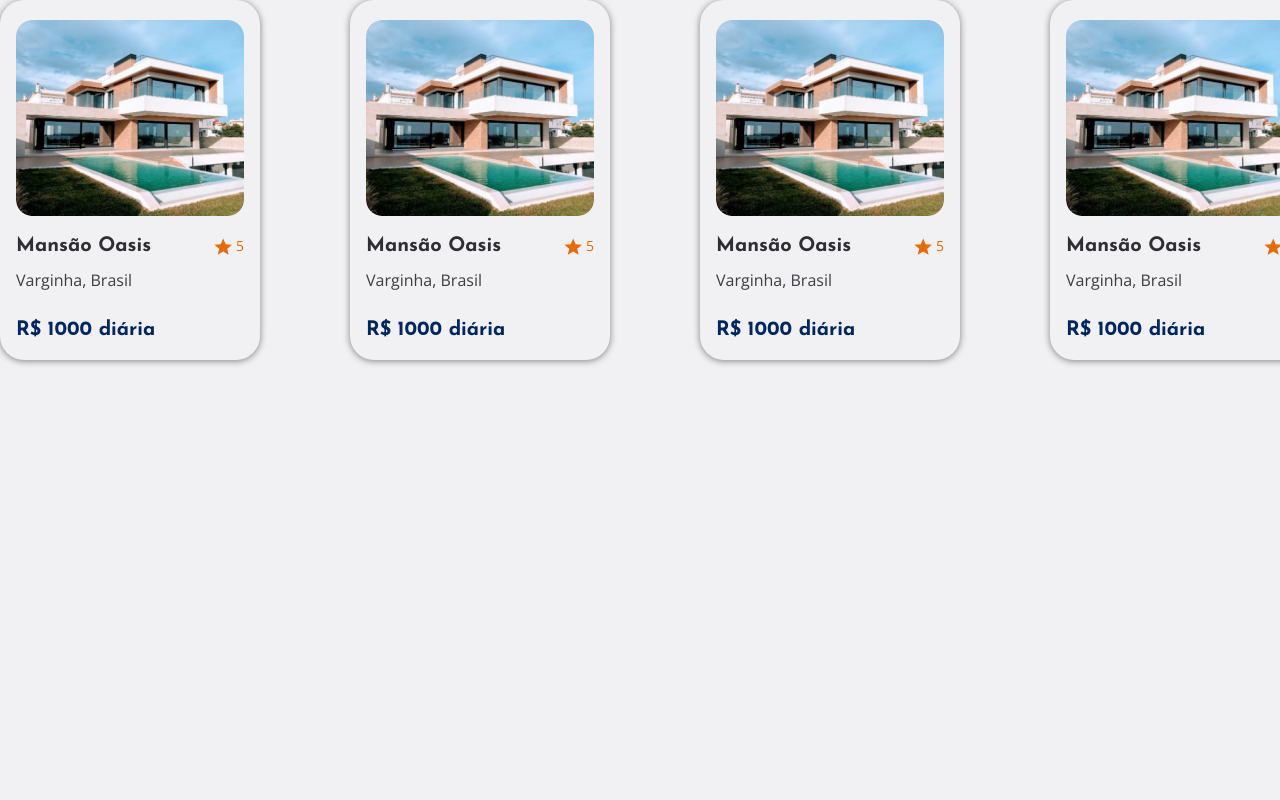
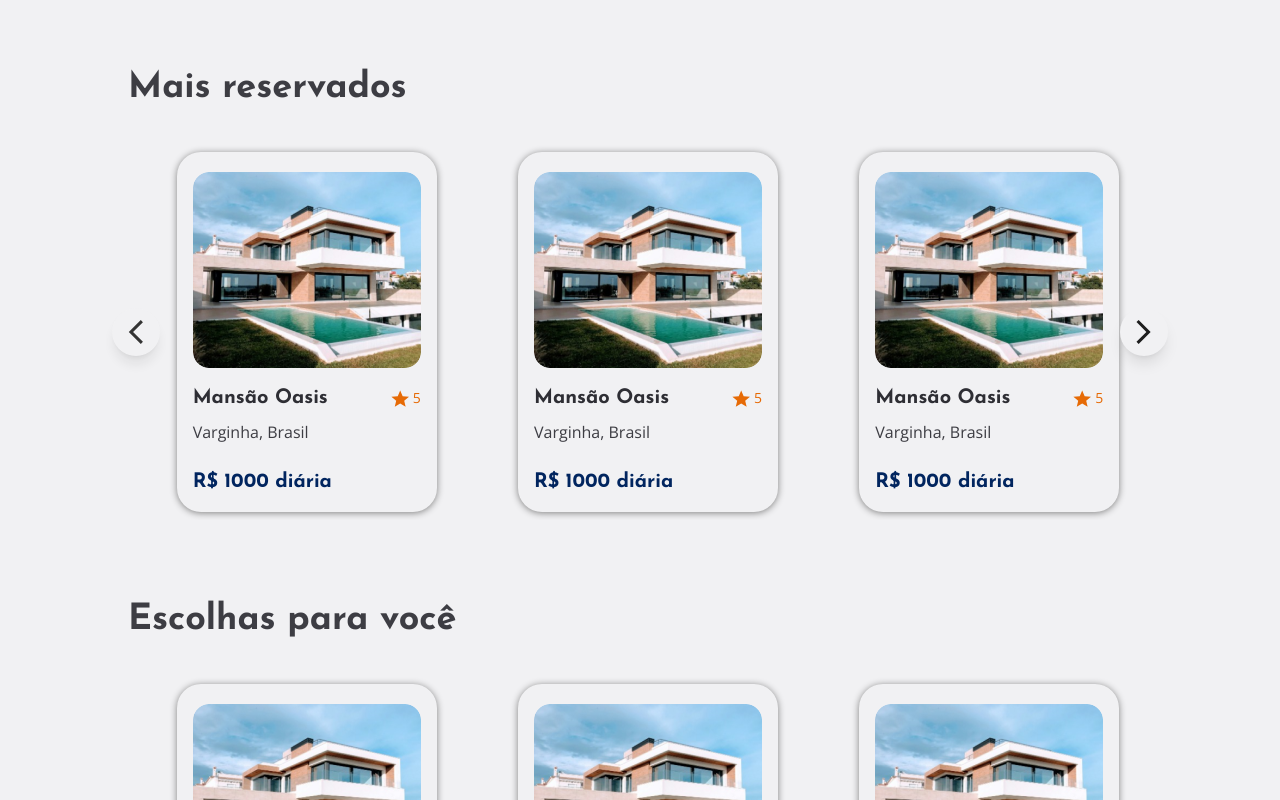
Before and after one commit to ADS2024-2-LocaEspaco/LocacaoEspacoFE, a Next.js app: page /homepage in a window 1280 px wide. Shown: the top 800 px of the page. Built offline with nearby package versions, Linux system fonts and the light colour scheme.

Commit message:
feat: create sliderCarousel component

```diff
--- a/src/pages/homepage/components/cardAd.tsx
+++ b/src/pages/homepage/components/cardAd.tsx
@@ -3,6 +3,7 @@ import Image, { StaticImageData } from "next/image";
 import StarIcon from '../../../../public/icons/star_icon.svg'
 
 export interface CardAdProps {
+    id: number
     image: StaticImageData
     title: string
     rating: number
@@ -11,9 +12,14 @@ export interface CardAdProps {
     value: number
 }
 
-export default function CardAd({ image, title, rating, city, country, value }: CardAdProps) {
+export default function CardAd({ id, image, title, rating, city, country, value }: CardAdProps) {
+
+    const handleShowAdPage = () => {
+        console.log(id)
+    }
+
     return (
-        <div className="flex flex-col w-[260px] px-4 pt-5 pb-4 rounded-3xl hover:opacity-90 cursor-pointer bg-white shadow-[0px_1px_7.6px_0px_rgba(128,128,128,1)]">
+        <div onClick={handleShowAdPage} className="flex flex-col max-w-[260px] max-sm:m-auto px-4 pt-5 pb-4 rounded-3xl hover:opacity-90 cursor-pointer bg-white shadow-[0px_1px_7.6px_0px_rgba(128,128,128,1)]">
             <Image
                 src={image}
                 alt="Imagem do anúncio"
--- /dev/null
+++ b/src/pages/homepage/components/sliderCarousel.tsx
@@ -0,0 +1,59 @@
+import Image from 'next/image';
+
+import { Swiper, SwiperSlide } from 'swiper/react';
+import { Navigation } from "swiper/modules";
+import 'swiper/css';
+import 'swiper/css/navigation'
+
+import CardAd, { CardAdProps } from './cardAd';
+
+import ArrowBackIcon from '../../../../public/icons/arrow_back_icon.svg'
+import ArrowForwardIcon from '../../../../public/icons/arrow_forward_icon.svg'
+
+interface SliderCarouselProps {
+    totalCardsToAppearInScreen: number
+    dataSectionMostReserved: CardAdProps[]
+}
+
+export default function SliderCarousel({ totalCardsToAppearInScreen, dataSectionMostReserved }: SliderCarouselProps) {
+    return (
+        <div className="relative">
+            <Swiper
+                modules={[Navigation]}
+                navigation={{
+                    prevEl: '.arrow-back-icon',
+                    nextEl: '.arrow-next-icon'
+                }}
+                // spaceBetween={44}
+                slidesPerView={totalCardsToAppearInScreen}
+                onSlideChange={() => console.log('slide change')}
+                onSwiper={(swiper) => console.log(swiper)}
+            >
+
+                {
+                    dataSectionMostReserved.map((ad, index) => (
+                        <SwiperSlide key={index}>
+                            <CardAd
+                                id={ad.id}
+                                title={ad.title}
+                                city={ad.city}
+                                country={ad.country}
+                                image={ad.image}
+                                rating={ad.rating}
+                                value={ad.value}
+                            />
+                        </SwiperSlide>
+                    ))
+                }
+            </Swiper>
+
+            <button className="arrow-back-icon disabled:opacity-90 z-10 absolute left-[-16px] top-1/2 transform -translate-y-1/2 bg-white p-3 rounded-full shadow-lg">
+                <Image src={ArrowBackIcon} alt="Icone de voltar" />
+            </button>
+
+            <button className="arrow-next-icon disabled:opacity-90 z-10 absolute right-[-16px] top-1/2 transform -translate-y-1/2 bg-white p-3 rounded-full shadow-lg">
+                <Image src={ArrowForwardIcon} alt="Icone de próximo" />
+            </button>
+        </div>
+    )
+}
--- a/src/pages/homepage/index.tsx
+++ b/src/pages/homepage/index.tsx
@@ -1,16 +1,8 @@
 import { useEffect, useState } from "react";
-import Image from "next/image";
-
-import { Swiper, SwiperSlide } from 'swiper/react';
-import { Navigation } from "swiper/modules";
-import 'swiper/css';
-import 'swiper/css/navigation'
 
 import AdImage from '../../assets/card.png'
-import CardAd, { CardAdProps } from "./components/cardAd";
-
-import ArrowBackIcon from '../../../public/icons/arrow_back_icon.svg'
-import ArrowForwardIcon from '../../../public/icons/arrow_forward_icon.svg'
+import { CardAdProps } from "./components/cardAd";
+import SliderCarousel from "./components/sliderCarousel";
 
 export default function Homepage() {
     const [dataSectionMostReserved, setDataSectionMostReserved] = useState<CardAdProps[]>([])
@@ -19,6 +11,7 @@ export default function Homepage() {
     useEffect(() => {
         setDataSectionMostReserved([
             {
+                id: 1,
                 title: 'Mansão Oasis',
                 city: 'Varginha',
                 country: 'Brasil',
@@ -27,6 +20,7 @@ export default function Homepage() {
                 value: 1000
             },
             {
+                id: 2,
                 title: 'Mansão Oasis',
                 city: 'Varginha',
                 country: 'Brasil',
@@ -35,6 +29,7 @@ export default function Homepage() {
                 value: 1000
             },
             {
+                id: 1,
                 title: 'Mansão Oasis',
                 city: 'Varginha',
                 country: 'Brasil',
@@ -43,6 +38,25 @@ export default function Homepage() {
                 value: 1000
             },
             {
+                id: 1,
+                title: 'Mansão Oasis',
+                city: 'Varginha',
+                country: 'Brasil',
+                image: AdImage,
+                rating: 5,
+                value: 1000
+            },
+            {
+                id: 1,
+                title: 'Mansão Oasis',
+                city: 'Varginha',
+                country: 'Brasil',
+                image: AdImage,
+                rating: 5,
+                value: 1000
+            },
+            {
+                id: 1,
                 title: 'Mansão Oasis',
                 city: 'Varginha',
                 country: 'Brasil',
@@ -55,11 +69,11 @@ export default function Homepage() {
 
     useEffect(() => {
         const calculateVisibleCards = () => {
-            const cardWidth = 292
-            const screenWidth = window.innerWidth
+            const cardWidth = 300
+            const screenWidth = window.innerWidth - 256
             const cards = Math.floor(screenWidth / cardWidth)
             setTotalCardsToAppearInScreen(cards)
-        };
+        }
 
         calculateVisibleCards()
 
@@ -69,42 +83,18 @@ export default function Homepage() {
     }, [])
 
     return (
-        <main className="min-h-screen">
-            <Swiper
-                modules={[Navigation]}
-                navigation={{
-                    prevEl: '.arrow-back-icon',
-                    nextEl: '.arrow-next-icon'
-                }}
-                spaceBetween={120}
-                slidesPerView={totalCardsToAppearInScreen}
-                onSlideChange={() => console.log('slide change')}
-                onSwiper={(swiper) => console.log(swiper)}
-                className="w-full h-96 px-10"
-            >
-                <button className="arrow-back-icon z-10 absolute left-0 top-1/2 transform -translate-y-1/2 bg-blue-500 p-2 rounded-full">
-                    <Image src={ArrowBackIcon} alt="Icone de voltar" />
-                </button>
+        <main className="min-h-screen space-y-20 px-32 py-[68px] ">
+            <section className="space-y-9">
+                <h1 className="font-title text-4xl font-bold text-black-100">Mais reservados</h1>
 
-                <button className="arrow-next-icon z-10 absolute right-0 top-1/2 transform -translate-y-1/2 bg-blue-500 p-2 rounded-full">
-                    <Image src={ArrowForwardIcon} alt="Icone de próximo" />
-                </button>
+                <SliderCarousel totalCardsToAppearInScreen={totalCardsToAppearInScreen} dataSectionMostReserved={dataSectionMostReserved}/>
+            </section>
 
-                {
-                    dataSectionMostReserved.map((ad, index) => (
-                        <SwiperSlide key={index}>
-                            <CardAd
-                                title={ad.title}
-                                city={ad.city}
-                                country={ad.country}
-                                image={ad.image}
-                                rating={ad.rating}
-                                value={ad.value}
-                            />
-                        </SwiperSlide>
-                    ))
-                }
-            </Swiper>
+            <section className="space-y-9">
+                <h1 className="font-title text-4xl font-bold text-black-100">Escolhas para você</h1>
+
+                <SliderCarousel totalCardsToAppearInScreen={totalCardsToAppearInScreen} dataSectionMostReserved={dataSectionMostReserved}/>
+            </section>
         </main>
     )
 }
--- a/src/styles/globals.css
+++ b/src/styles/globals.css
@@ -31,3 +31,20 @@ body {
     text-wrap: balance;
   }
 }
+/*
+.swiper-slider {
+  margin-right: 20px;
+} */
+
+.swiper-wrapper {
+  display: flex;
+  justify-items: space-between;
+  /* gap: 44px; */
+  margin: 8px;
+}
+
+.swiper-slide {
+  display: flex;
+  justify-items: center;
+  width: 276px;
+}
```
Also changed, not shown: public/icons/arrow_back_icon.svg, public/icons/arrow_forward_icon.svg.
